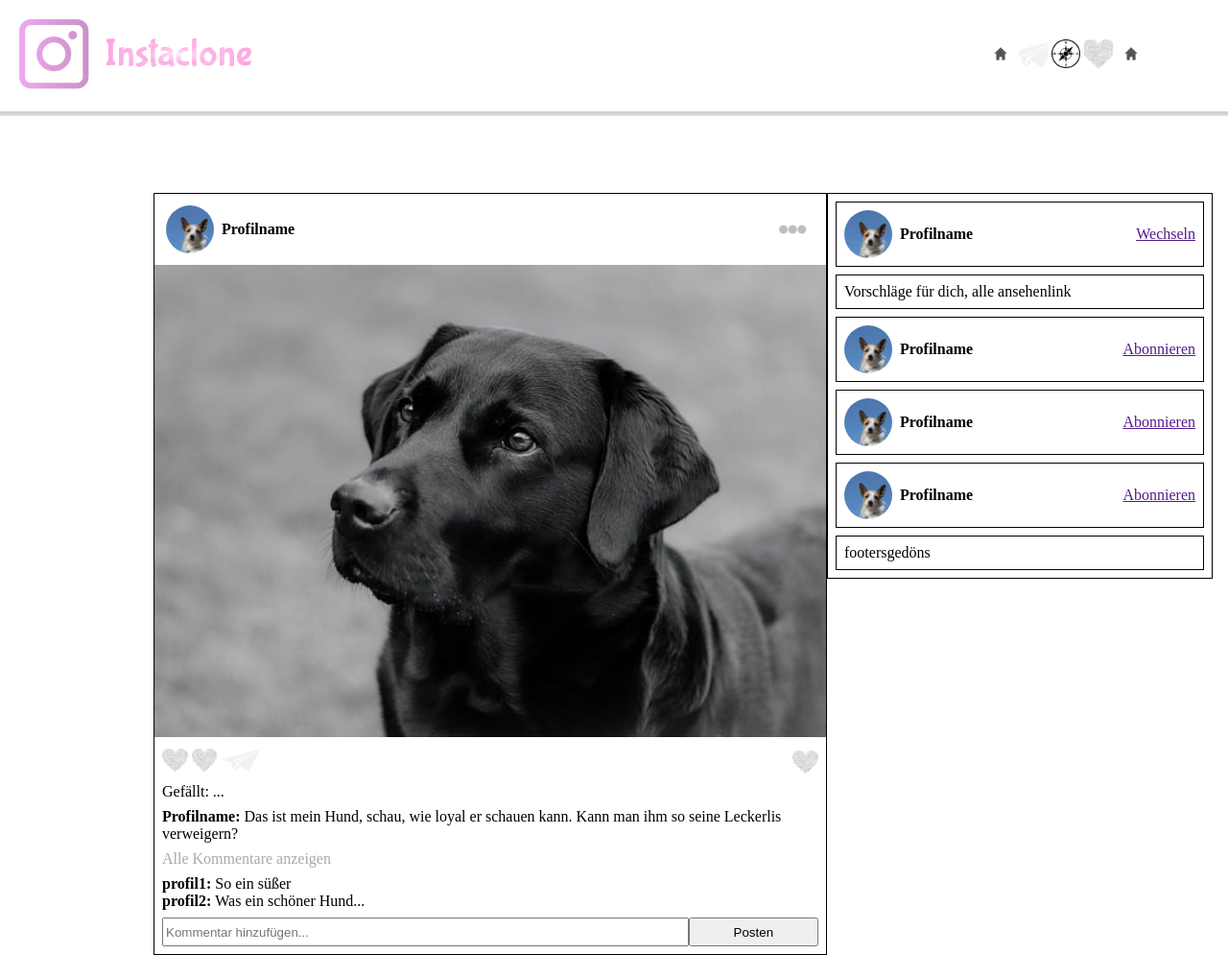
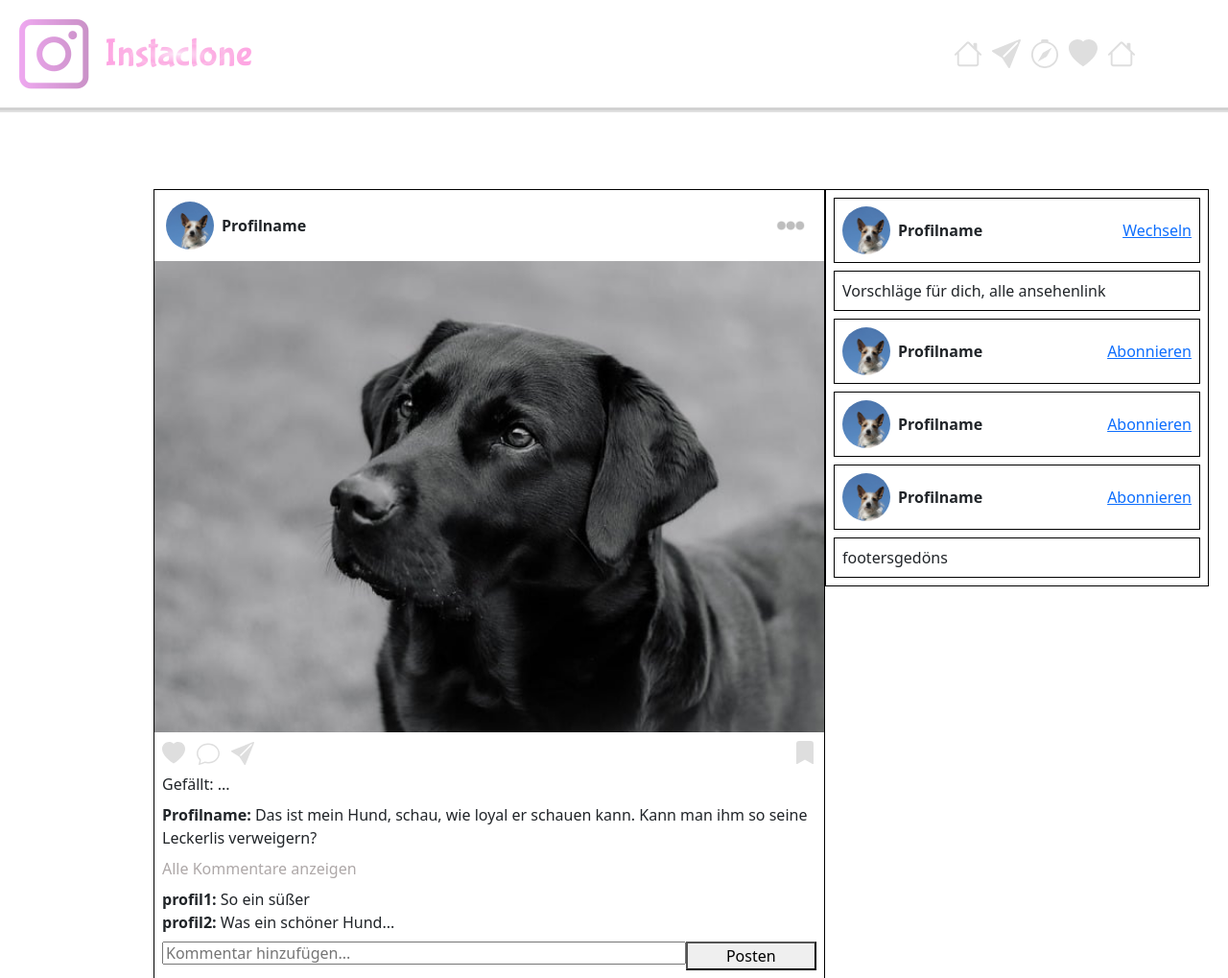
Before and after one commit to kaix6/Instaclone, a website: page index.html in a window 1280 px wide. Shown: the top 1019 px of the page at 96% size. Drawn offline with nearby package versions, Linux system fonts and the light colour scheme.

Commit message:
add icons

```diff
--- a/index.html
+++ b/index.html
@@ -6,30 +6,30 @@
     <title>Insta-Clone</title>
     <script src="script.js"></script>
     <link rel="stylesheet" href="style.css" />
+    <link
+      rel="stylesheet"
+      href="node_modules/bootstrap/dist/css/bootstrap.min.css"
+    />
   </head>
   <body onload="render()">
+    <header>
+      <div>
+        <img src="img/logo.png" alt="logo" />
+      </div>
 
-    <header>
-
-        <div>
-            <img src="img/logo.png" alt="logo">
-        </div>
-        <div class="navbar">
-            <a href="#"><img src="img/house.png" alt=""></a>
-            <a href="#"><img src="img/airplane.png" alt=""></a>
-            <a href="#"><img src="img/compass.png" alt=""></a>
-            <a href="#"><img src="img/heart.png" alt=""></a>
-            <a href="#"><img src="img/house.png" alt=""></a>
-        </div>
+      <div class="navbar">
+        <a href="#"> <img src="img/house.svg">  </a>
+        <a href="#"> <img src="img/send-fill.svg">  </a>
+        <a href="#"> <img src="img/compass.svg">  </a>
+        <a href="#"> <img src="img/hearticon.svg">  </a>
+        <a href="#"> <img src="img/house.svg">  </a>
       </div>
     </header>
 
     <section class="postcontainer">
-        <div id="posts">
-        </div>
+      <div id="posts"></div>
 
-        <div id="friends">
-        </div>
+      <div id="friends"></div>
     </section>
   </body>
 </html>
--- /dev/null
+++ b/package.json
@@ -0,0 +1,5 @@
+{
+  "dependencies": {
+    "bootstrap": "^5.3.3"
+  }
+}
--- a/script.js
+++ b/script.js
@@ -19,8 +19,8 @@ function createpost() {
         <div class="image"><img src="img/post1.jpg" alt="post1"></div>
 
         <div class="postbar">
-          <div class="icons"> <img src="img/heart.png" alt="like"> <img src="img/heart.png" alt="comment">
-            <img src="img/airplane.png" alt="teilen"> </div> <img src="img/heart.png" alt="speichern">
+          <div class="icons"> <img src="img/hearticon.svg" alt="like"> <img src="img/chat.svg" alt="comment">
+            <img src="img/send-fill.svg" alt="teilen"> </div> <img src="img/bookmark-fill.svg" alt="speichern">
         </div>
 
         <div class="likes">Gefällt: ...</div>
--- a/style.css
+++ b/style.css
@@ -13,8 +13,14 @@ header {
 .navbar img {
   height: 30px;
   width: 30px;
-  color: black;
   object-fit: cover;
+  margin-right: 10px;
+  filter: invert(96%) sepia(0%) saturate(0%) hue-rotate(237deg) brightness(93%)
+    contrast(94%);
+}
+
+.navbar img:hover {
+  opacity: 0.6;
 }
 
 .navbar {
@@ -52,6 +58,20 @@ header {
   margin-right: 8px;
   margin-left: 8px;
 }
+
+.postbar img {
+  filter: invert(96%) sepia(0%) saturate(0%) hue-rotate(237deg) brightness(93%)
+    contrast(94%);
+}
+
+.icons img {
+  margin-right: 8px;
+}
+
+.postbar img:hover {
+  opacity: 0.6;
+}
+
 
 .likes {
   margin-top: 8px;
```
Also changed, not shown: img/airplane.png (deleted), img/bookmark-fill.svg (added), img/chat.svg (added), img/compass.png (deleted), img/compass.svg (added), img/heart.png (deleted), img/hearticon.svg (added), img/house.png (deleted), img/house.svg (added), img/send-fill.svg (added), 3 other files. Lines whose indentation alone changed are shown as unchanged.
